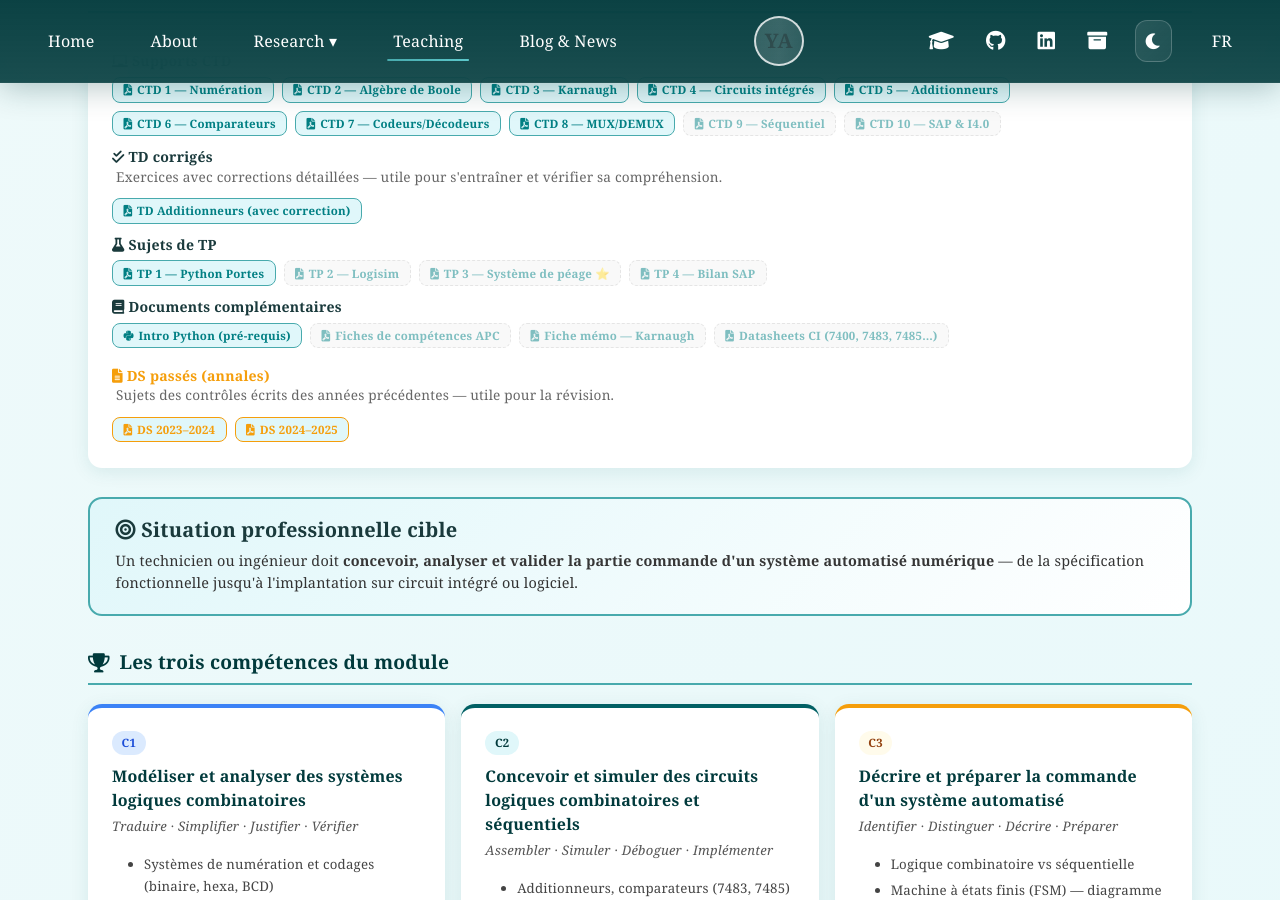
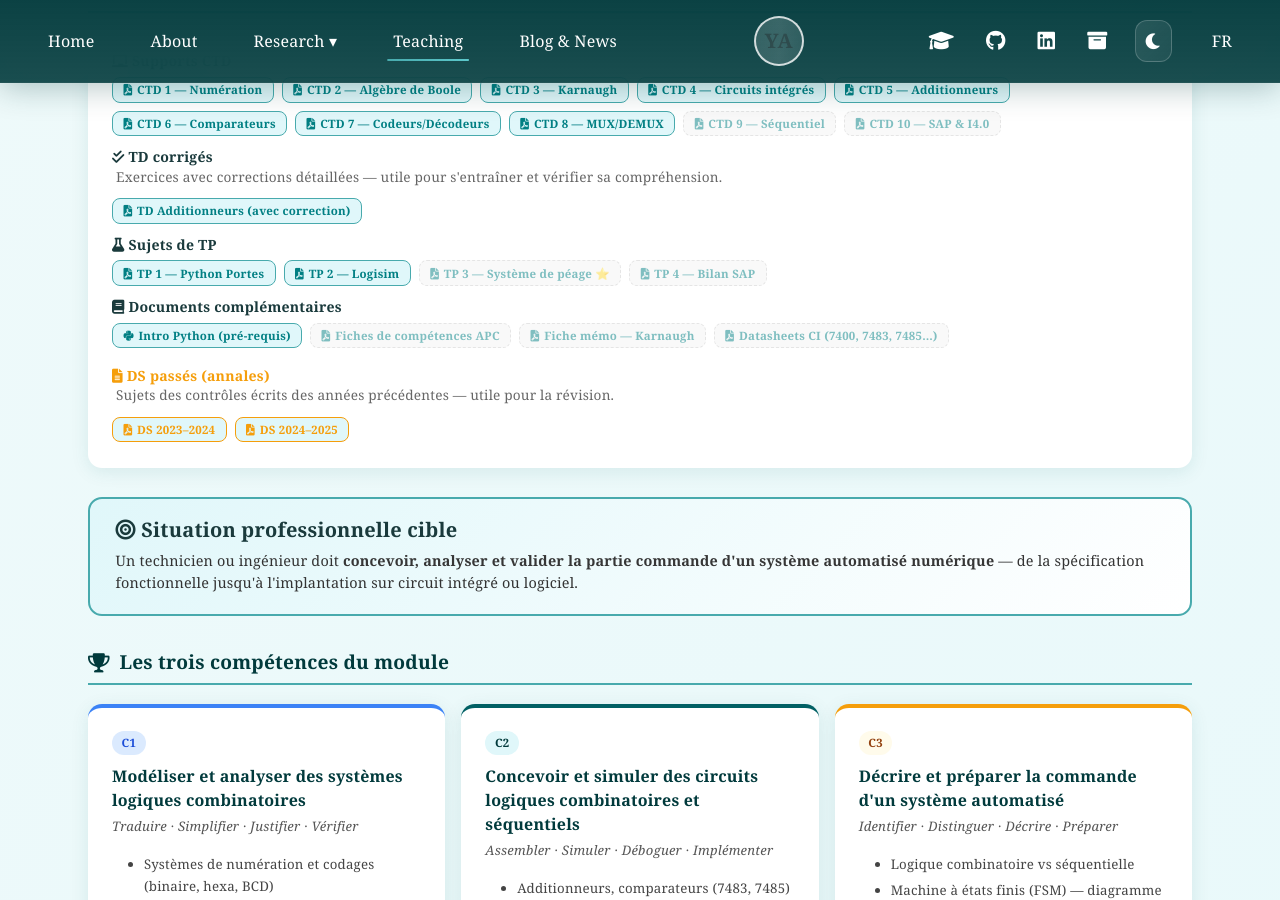
Before and after one commit to adagolodjo/adagolodjo.github.io, a Jekyll site: the page built from docs/teaching/courses/modelisation-production.md, in a window 1280 px wide and 900 px high, scrolled down 836 px. Built offline with Jekyll 4.4.1, drawn with Linux system fonts in a browser that asks for light colours; some web fonts are replaced.

Commit message:
update cours

```diff
--- a/docs/teaching/courses/modelisation-production.md
+++ b/docs/teaching/courses/modelisation-production.md
@@ -225,7 +225,7 @@
   <h4><i class="fas fa-flask"></i> Sujets de TP</h4>
   <div class="li-res-row">
     <a href="https://nextcloud.univ-lille.fr/index.php/s/rtgM427ze9ACYPr" target="_blank" rel="noopener" class="li-pdf-btn"><i class="fas fa-file-pdf"></i> TP 1 — Python Portes</a>
-    <a href="#" class="li-pdf-btn placeholder"><i class="fas fa-file-pdf"></i> TP 2 — Logisim</a>
+    <a href="https://nextcloud.univ-lille.fr/index.php/s/L6KpycHmZFaJ8xB" target="_blank" rel="noopener" class="li-pdf-btn"><i class="fas fa-file-pdf"></i> TP 2 — Logisim</a>
     <a href="#" class="li-pdf-btn placeholder"><i class="fas fa-file-pdf"></i> TP 3 — Système de péage ⭐</a>
     <a href="#" class="li-pdf-btn placeholder"><i class="fas fa-file-pdf"></i> TP 4 — Bilan SAP</a>
   </div>
```
